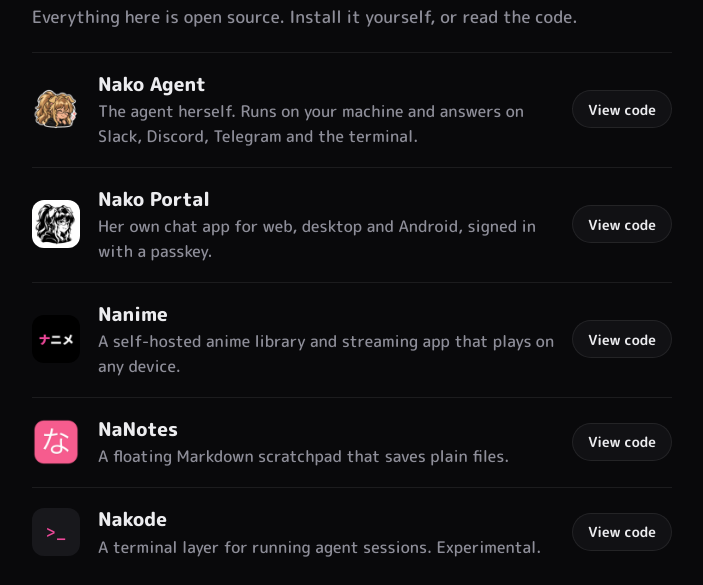
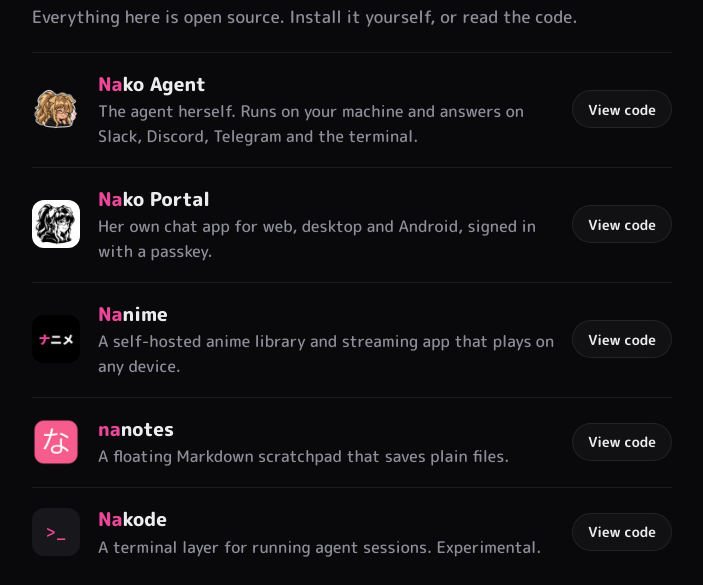
Before and after one commit to QuillDev/nakode.moe, a plain HTML site: page index.html in a window 1280 px wide. Shown: the part 909-1494 px from the top of the page, without its empty margins (288-991 px from the left). Drawn offline with Linux system fonts and the light colour scheme.

Commit message:
Pink the na in each suite name; nanotes is lowercase
Co-authored-by: Nako <nako@quill.moe>

```diff
--- a/index.html
+++ b/index.html
@@ -83,6 +83,7 @@
   .suite li > img.sticker { border-radius: 0; }
   .suite li > .glyph { background: var(--fill); display: grid; place-items: center; font: 500 17px "JetBrains Mono", ui-monospace, monospace; color: var(--pink); }
   .suite li b { font-weight: 800; font-size: 19px; display: block; }
+  .suite li b i { color: var(--pink); font-style: normal; }
   .suite li span { color: var(--muted); font-size: 16px; }
   .suite li a { box-shadow: inset 0 0 0 1px var(--line); background: var(--card); border-radius: 999px; height: 38px; padding: 0 16px; display: inline-flex; align-items: center; font-weight: 700; font-size: 14px; white-space: nowrap; }
   .suite li a:hover { background: var(--fill); }
@@ -146,11 +147,11 @@
   <h2>The rest of the suite</h2>
   <p>Everything here is open source. Install it yourself, or read the code.</p>
   <ul>
-    <li><img class="sticker" src="logos/agent.png" alt="" width="48" height="48"><div><b>Nako Agent</b><span>The agent herself. Runs on your machine and answers on Slack, Discord, Telegram and the terminal.</span></div><a href="https://github.com/QuillDev/Nako-Agent">View code</a></li>
-    <li><img src="logos/portal.png" alt="" width="48" height="48"><div><b>Nako Portal</b><span>Her own chat app for web, desktop and Android, signed in with a passkey.</span></div><a href="https://github.com/QuillDev/nako-portal">View code</a></li>
-    <li><img src="logos/nanime.png" alt="" width="48" height="48"><div><b>Nanime</b><span>A self-hosted anime library and streaming app that plays on any device.</span></div><a href="https://github.com/QuillDev/Nanime">View code</a></li>
-    <li><img src="logos/nanotes.png" alt="" width="48" height="48"><div><b>NaNotes</b><span>A floating Markdown scratchpad that saves plain files.</span></div><a href="https://github.com/QuillDev/nanotes">View code</a></li>
-    <li><span class="glyph" aria-hidden="true">&gt;_</span><div><b>Nakode</b><span>A terminal layer for running agent sessions. Experimental.</span></div><a href="https://github.com/QuillDev/nakode">View code</a></li>
+    <li><img class="sticker" src="logos/agent.png" alt="" width="48" height="48"><div><b><i>Na</i>ko Agent</b><span>The agent herself. Runs on your machine and answers on Slack, Discord, Telegram and the terminal.</span></div><a href="https://github.com/QuillDev/Nako-Agent">View code</a></li>
+    <li><img src="logos/portal.png" alt="" width="48" height="48"><div><b><i>Na</i>ko Portal</b><span>Her own chat app for web, desktop and Android, signed in with a passkey.</span></div><a href="https://github.com/QuillDev/nako-portal">View code</a></li>
+    <li><img src="logos/nanime.png" alt="" width="48" height="48"><div><b><i>Na</i>nime</b><span>A self-hosted anime library and streaming app that plays on any device.</span></div><a href="https://github.com/QuillDev/Nanime">View code</a></li>
+    <li><img src="logos/nanotes.png" alt="" width="48" height="48"><div><b><i>na</i>notes</b><span>A floating Markdown scratchpad that saves plain files.</span></div><a href="https://github.com/QuillDev/nanotes">View code</a></li>
+    <li><span class="glyph" aria-hidden="true">&gt;_</span><div><b><i>Na</i>kode</b><span>A terminal layer for running agent sessions. Experimental.</span></div><a href="https://github.com/QuillDev/nakode">View code</a></li>
   </ul>
 </section>
 <footer>Nako Agent is a fork of <a href="https://github.com/NousResearch/hermes-agent" style="text-decoration:underline">Hermes Agent</a>, kept current with upstream. MIT.</footer>
```
